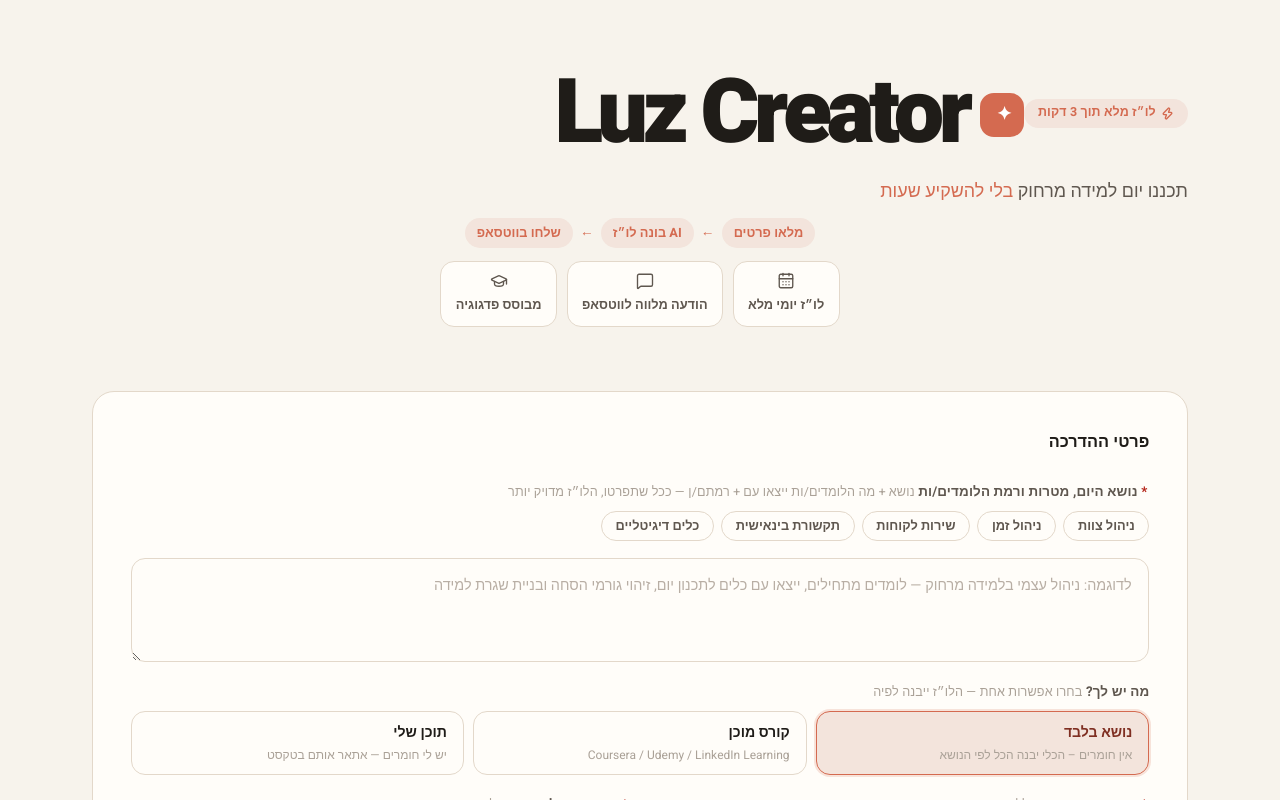
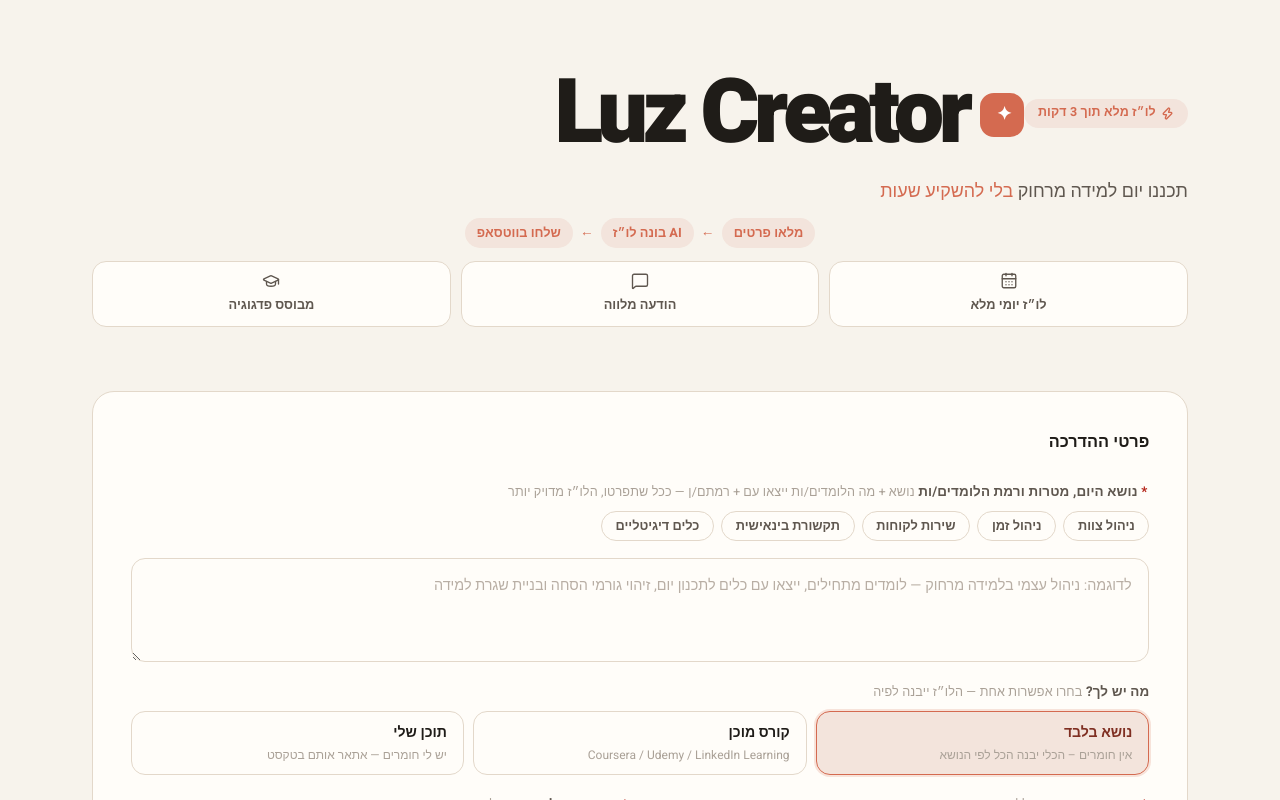
Before and after one commit to Ruthys1000/Luzon, a Next.js app: page / in a window 1280 px wide. Shown: the top 800 px of the page. Built offline with nearby package versions, Linux system fonts and the light colour scheme.

Commit message:
תיקון layout של hero-cards במובייל: flex:1 + קיצור טקסט
https://claude.ai/code/session_019pLBqockh9xiZA9B5QeaQH

```diff
--- a/src/app/globals.css
+++ b/src/app/globals.css
@@ -1125,6 +1125,7 @@ input.editor-day-name:focus {
 }
 
 .hero-card {
+  flex: 1;
   display: flex;
   flex-direction: column;
   align-items: center;
@@ -1132,11 +1133,11 @@ input.editor-day-name:focus {
   background: var(--surface);
   border: 1px solid var(--border);
   border-radius: var(--radius-sm);
-  padding: .65rem .9rem;
+  padding: .65rem .5rem;
   font-size: .8rem;
   font-weight: 600;
   color: var(--text-secondary);
-  min-width: 96px;
+  text-align: center;
 }
 
 .how-it-works {
--- a/src/app/page.tsx
+++ b/src/app/page.tsx
@@ -221,7 +221,7 @@ export default function HomePage() {
         </div>
         <div className="hero-cards">
           <div className="hero-card"><CalendarDays size={18} strokeWidth={1.8} /><span>לו״ז יומי מלא</span></div>
-          <div className="hero-card"><MessageSquare size={18} strokeWidth={1.8} /><span>הודעה מלווה לווטסאפ</span></div>
+          <div className="hero-card"><MessageSquare size={18} strokeWidth={1.8} /><span>הודעה מלווה</span></div>
           <div className="hero-card"><GraduationCap size={18} strokeWidth={1.8} /><span>מבוסס פדגוגיה</span></div>
         </div>
       </header>
```
